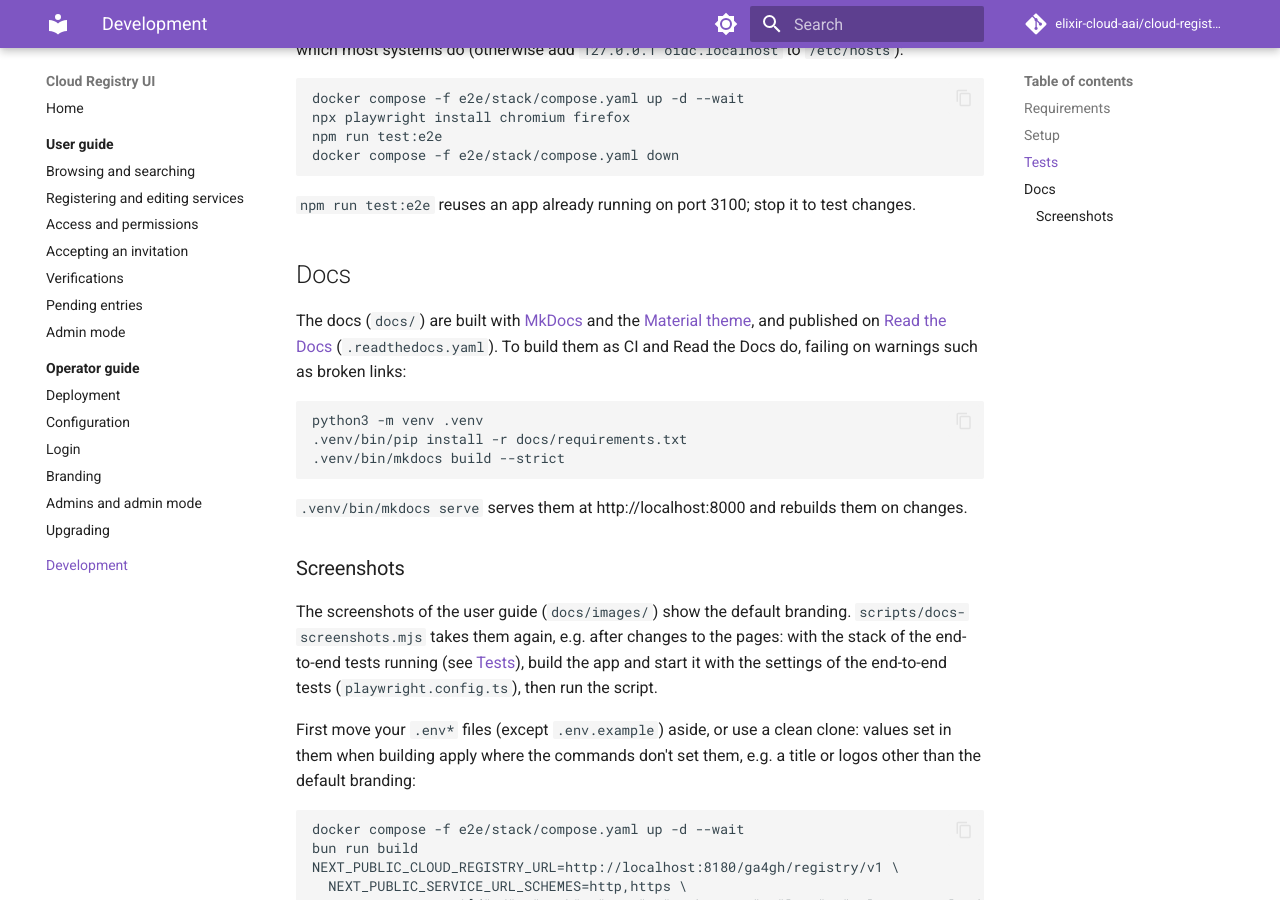
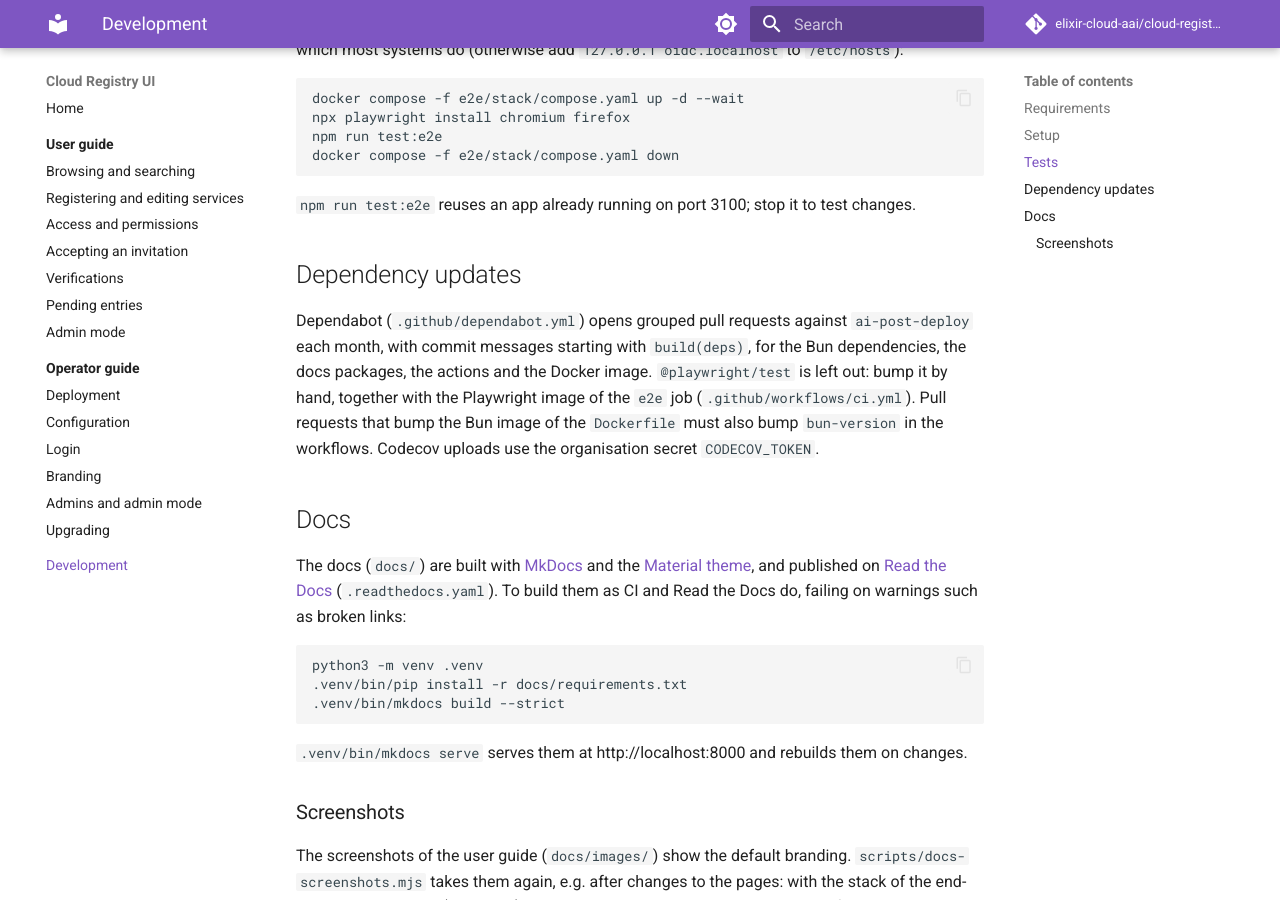
Before and after one commit to elixir-cloud-aai/cloud-registry-ui, an MkDocs documentation site: the page built from docs/development.md, in a window 1280 px wide and 900 px high, scrolled down 1409 px. Built offline with MkDocs 1.6.1 and Material for MkDocs 9.7.7, drawn with Linux system fonts in a browser that asks for light colours; comment, search, counter and statistics services are not loaded.

Commit message:
docs: document dependency updates
Describe the Dependabot updates and the manual Playwright and Bun
bumps, skip the Codecov file search and rewrap comments (review
findings).

Co-Authored-By: Claude Opus 5.5 <noreply@anthropic.com>

```diff
--- a/docs/development.md
+++ b/docs/development.md
@@ -77,6 +77,16 @@ docker compose -f e2e/stack/compose.yaml down
 `npm run test:e2e` reuses an app already running on port 3100; stop it to
 test changes.
 
+## Dependency updates
+
+Dependabot (`.github/dependabot.yml`) opens grouped pull requests against
+`ai-post-deploy` each month, with commit messages starting with
+`build(deps)`, for the Bun dependencies, the docs packages, the actions and
+the Docker image. `@playwright/test` is left out: bump it by hand, together
+with the Playwright image of the `e2e` job (`.github/workflows/ci.yml`).
+Pull requests that bump the Bun image of the `Dockerfile` must also bump
+`bun-version` in the workflows. Codecov uploads use the organisation secret `CODECOV_TOKEN`.
+
 ## Docs
 
 The docs (`docs/`) are built with [MkDocs](https://www.mkdocs.org/) and the
```
Also changed, not shown: 2 other files.
